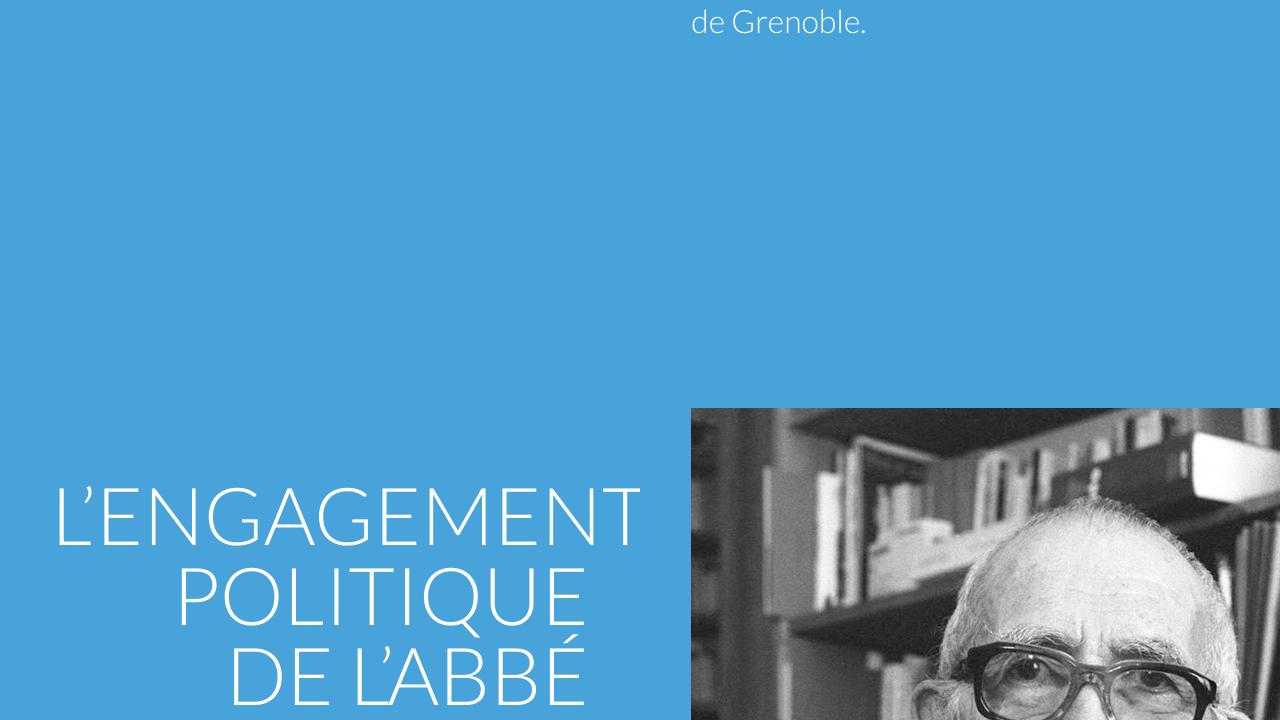
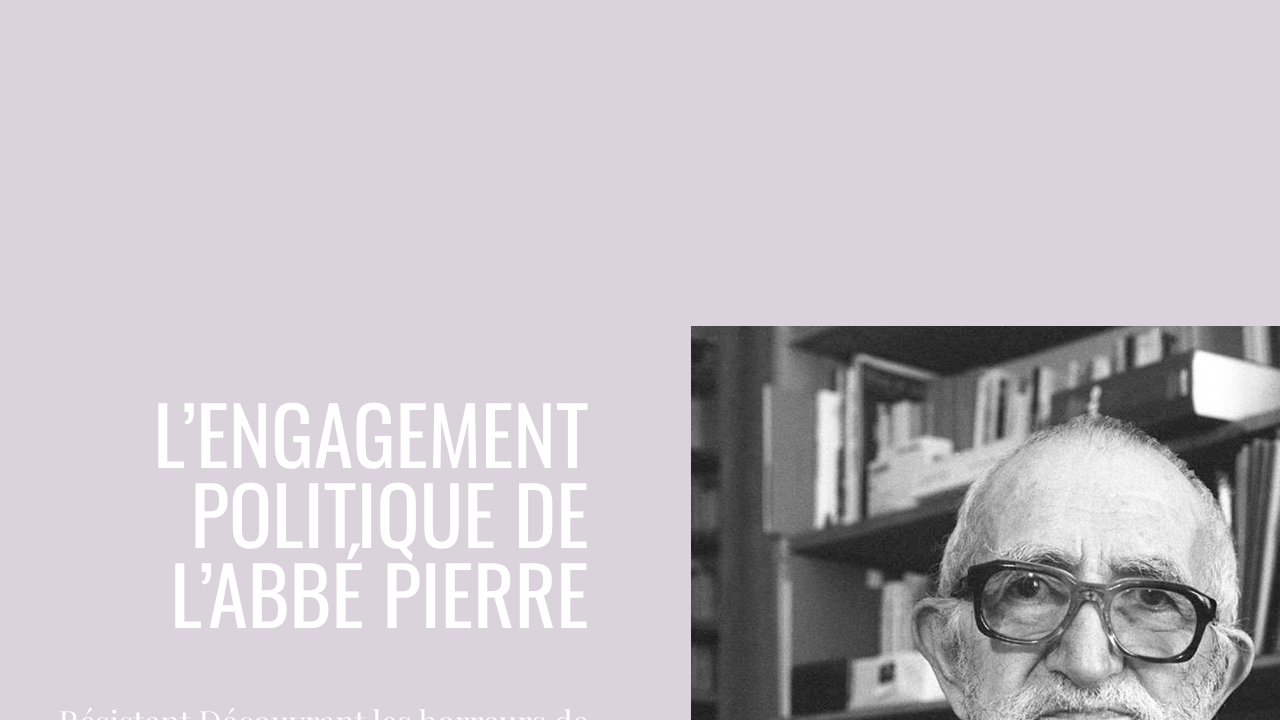
Before and after one commit to WILFRIEDbalp/descoverunehistoire, a plain HTML site: page index.html in a window 1280 px wide. Shown: the part 2080-2800 px from the top of the page. Drawn offline with nearby package versions, Linux system fonts and the light colour scheme.

Commit message:
commit5
modif du css/typo couleur

```diff
--- a/css/component.css
+++ b/css/component.css
@@ -20,6 +20,7 @@
 
 /* Text styling */
 .cbp-so-section h2 {
+	font-family: 'Oswald', sans-serif;
 	font-size: 5em;
 	font-weight: 300;
 	line-height: 1;
--- a/css/demo.css
+++ b/css/demo.css
@@ -1,15 +1,8 @@
 /* General Blueprint Style */
-@import url(http://fonts.googleapis.com/css?family=Lato:300,400,700);
-@font-face {
-	font-family: 'bpicons';
-	src:url('../fonts/bpicons/bpicons.eot');
-	src:url('../fonts/bpicons/bpicons.eot?#iefix') format('embedded-opentype'),
-		url('../fonts/bpicons/bpicons.woff') format('woff'),
-		url('../fonts/bpicons/bpicons.ttf') format('truetype'),
-		url('../fonts/bpicons/bpicons.svg#bpicons') format('svg');
-	font-weight: normal;
-	font-style: normal;
-} /* Made with http://icomoon.io/ */
+/*font-family: 'Yanone Kaffeesatz', sans-serif;
+*/
+@import url('https://fonts.googleapis.com/css?family=Oswald|Playfair+Display');
+
 
 *, *:after, *:before { -webkit-box-sizing: border-box; -moz-box-sizing: border-box; box-sizing: border-box; }
 body, html { font-size: 100%; padding: 0; margin: 0;}
@@ -19,9 +12,9 @@ body, html { font-size: 100%; padding: 0; margin: 0;}
 .clearfix:after { clear: both; }
 
 body {
-    font-family: 'Lato', Calibri, Arial, sans-serif;
+  font-family: 'Playfair Display', serif;
     color: #fff;
-    background: #47a3da;
+    background: #dad3db;
 }
 
 a {
--- a/index.html
+++ b/index.html
@@ -22,7 +22,7 @@
 			<div id="cbp-so-scroller" class="cbp-so-scroller">
 				<section class="cbp-so-section">
 					<article class="cbp-so-side cbp-so-side-left">
-						<h2>LA JEUNESSE DE L’ABBÉ PIERRE (1912-1945)</h2>
+						<h2>LA JEUNESSE DE L’ABBÉ PIERRE </h2>
 						<p>Henri Grouès naît le 5 août 1912 à Lyon. Son enfance dans une famille catholique bourgeoise est marquée par des valeurs chrétiennes de solidarité.Adolescent, il s’engage dans le scoutisme qui marquera sa vie entière. Au retour d’un voyage scolaire, il découvre à Assise sa vocation religieuse.</p>
 					</article>
 					<figure class="cbp-so-side cbp-so-side-right">
@@ -40,7 +40,7 @@
 				</section>
 				<section class="cbp-so-section">
 					<article class="cbp-so-side cbp-so-side-left">
-						<h2>L’ENGAGEMENT POLITIQUE DE L’ABBÉ PIERRE (1942-1951)</h2>
+						<h2>L’ENGAGEMENT POLITIQUE DE L’ABBÉ PIERRE </h2>
 						<p>Résistant
 Découvrant les horreurs de la persécution des Juifs et patriotes, Henri Grouès s’engage dans la Résistance en juillet 1942. C’est alors qu’il rencontre Lucie Coutaz, qui deviendra sa principale collaboratrice durant 39 ans.
 Il prend plusieurs identités clandestines dont celle d’ « abbé Pierre », afin de ne pas être repéré par la Gestapo et la police du régime de Vichy.</p>
@@ -60,7 +60,7 @@ Il prend plusieurs identités clandestines dont celle d’ « abbé Pierre », a
 				</section>
 				<section class="cbp-so-section">
 					<article class="cbp-so-side cbp-so-side-left">
-						<h2>UNE FIGURE DE LE LUTTE CONTRE LA MISERE A TRAVERS LE MONDE</h2>
+						<h2>UNE FIGURE DE LE LUTTE </h2>
 						<p>Chupa chups pudding lollipop gummi bears gummies cupcake pie. Cookie cotton candy caramels. Oat cake dessert applicake. Sweet roll tiramisu sweet roll sweet roll.</p>
 					</article>
 					<figure class="cbp-so-side cbp-so-side-right">
```
